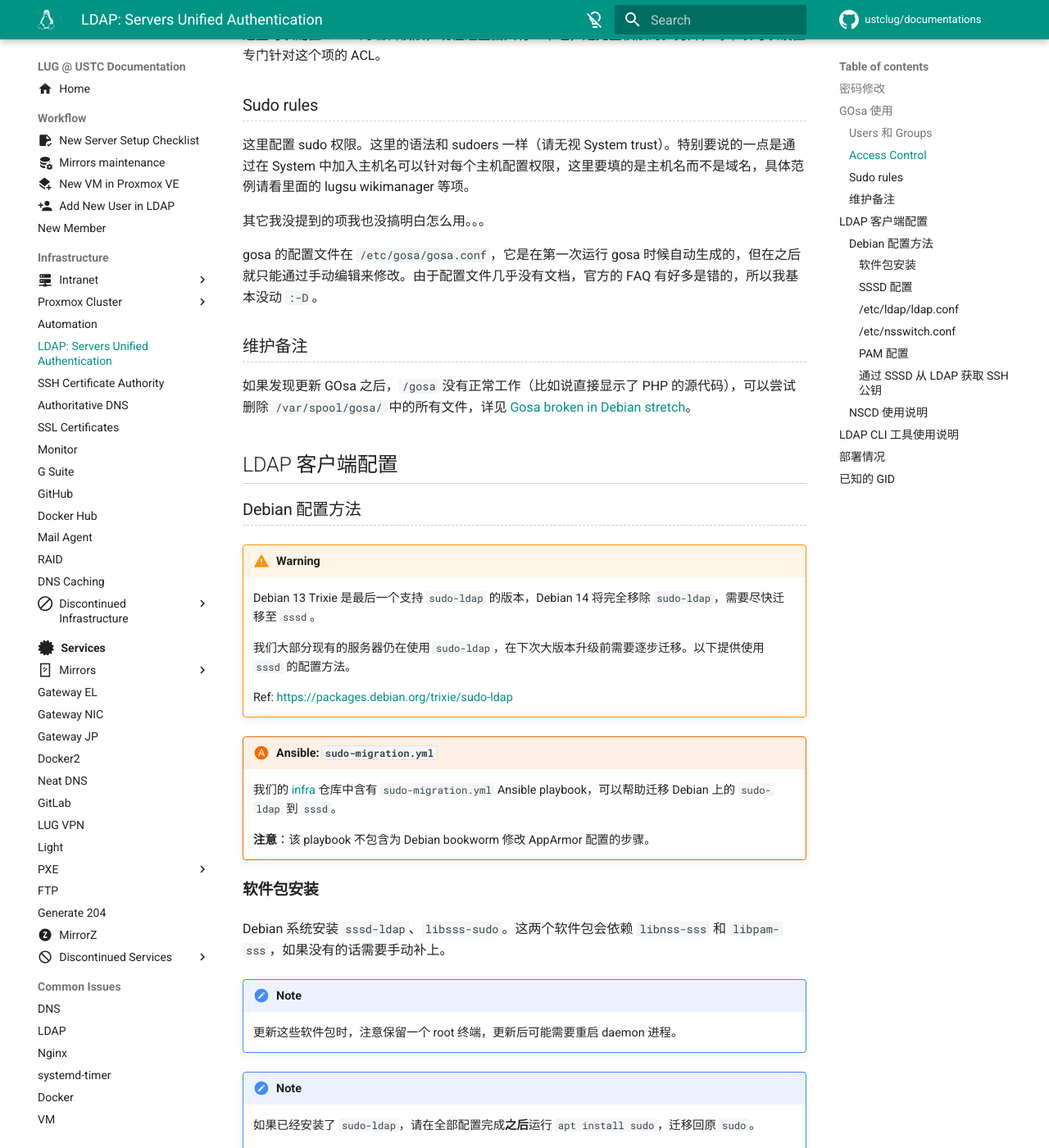
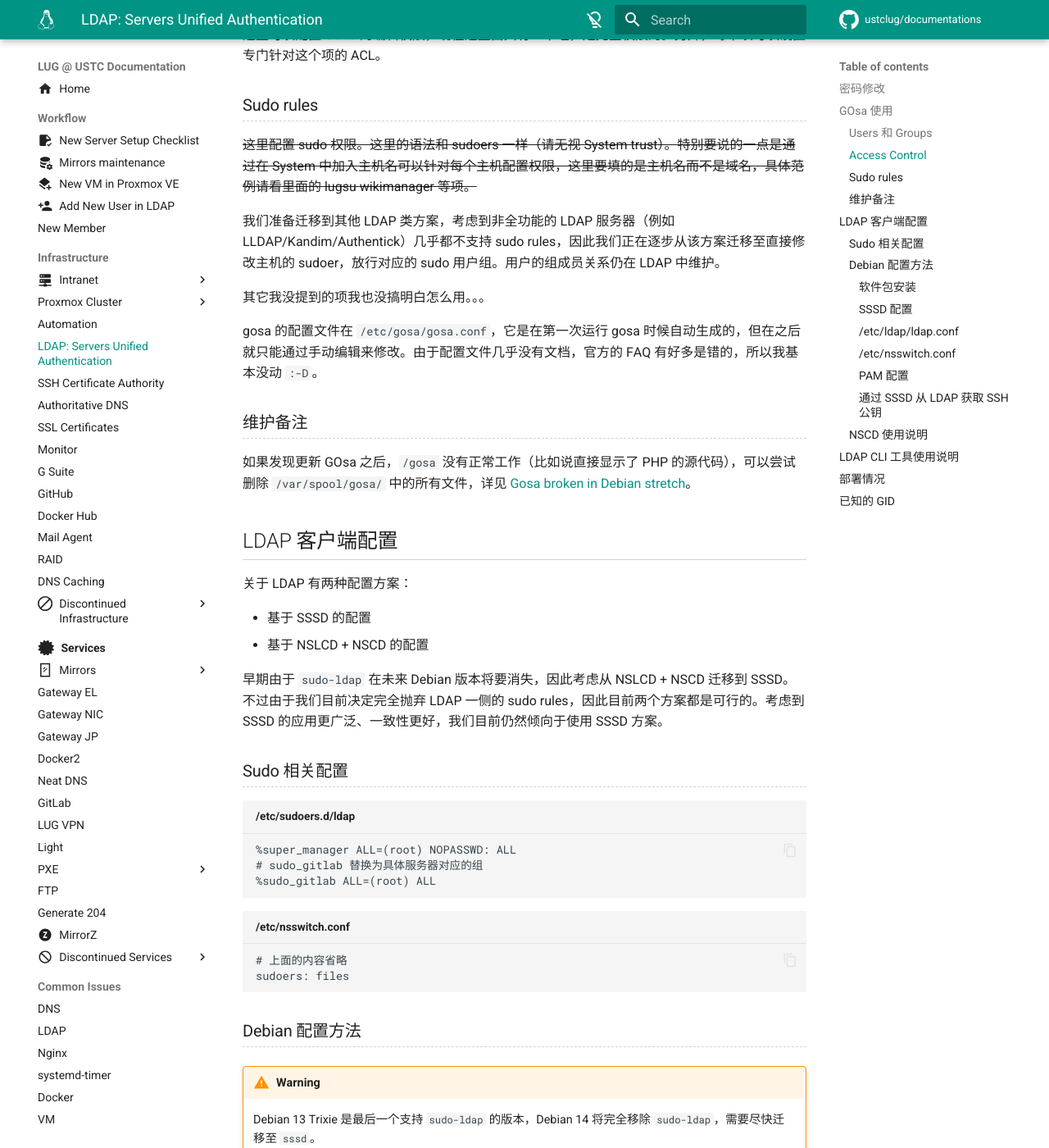
Before and after one commit to ustclug/documentations, an MkDocs documentation site: the page built from docs/infrastructure/ldap.md, in a window 1280 px wide and 1400 px high, scrolled down 1295 px. Shown: the whole window at 82% size. Built offline with MkDocs 1.6.1 and Material for MkDocs 9.7.7, drawn with Linux system fonts in a browser that asks for light colours; comment, search, counter and statistics services are not loaded; some of the changed text lies outside the part shown.

Commit message:
Migrating from sudo rules to sudoers on each machine

````diff
--- a/docs/assets/sssd.conf
+++ b/docs/assets/sssd.conf
@@ -1,8 +1,6 @@
 [sssd]
-services = nss, pam, sudo
+services = nss, pam
 domains = LDAP
-
-[sudo]
 
 [nss]
 
--- a/docs/infrastructure/ldap.md
+++ b/docs/infrastructure/ldap.md
@@ -42,7 +42,9 @@
 
 ### Sudo rules
 
-这里配置 sudo 权限。这里的语法和 sudoers 一样（请无视 System trust）。特别要说的一点是通过在 System 中加入主机名可以针对每个主机配置权限，这里要填的是主机名而不是域名，具体范例请看里面的 lugsu wikimanager 等项。
+~~这里配置 sudo 权限。这里的语法和 sudoers 一样（请无视 System trust）。特别要说的一点是通过在 System 中加入主机名可以针对每个主机配置权限，这里要填的是主机名而不是域名，具体范例请看里面的 lugsu wikimanager 等项。~~
+
+我们准备迁移到其他 LDAP 类方案，考虑到非全功能的 LDAP 服务器（例如 LLDAP/Kandim/Authentick）几乎都不支持 sudo rules，因此我们正在逐步从该方案迁移至直接修改主机的 sudoer，放行对应的 sudo 用户组。用户的组成员关系仍在 LDAP 中维护。
 
 其它我没提到的项我也没搞明白怎么用。。。
 
@@ -54,13 +56,33 @@
 
 ## LDAP 客户端配置
 
+关于 LDAP 有两种配置方案：
+
+- 基于 SSSD 的配置
+- 基于 NSLCD + NSCD 的配置
+
+早期由于 `sudo-ldap` 在未来 Debian 版本将要消失，因此考虑从 NSLCD + NSCD 迁移到 SSSD。不过由于我们目前决定完全抛弃 LDAP 一侧的 sudo rules，因此目前两个方案都是可行的。考虑到 SSSD 的应用更广泛、一致性更好，我们目前仍然倾向于使用 SSSD 方案。
+
+### Sudo 相关配置
+
+```conf title="/etc/sudoers.d/ldap"
+%super_manager ALL=(root) NOPASSWD: ALL
+# sudo_gitlab 替换为具体服务器对应的组
+%sudo_gitlab ALL=(root) ALL
+```
+
+```conf title="/etc/nsswitch.conf"
+# 上面的内容省略
+sudoers: files
+```
+
 ### Debian 配置方法
 
 !!! warning
 
     Debian 13 Trixie 是最后一个支持 `sudo-ldap` 的版本，Debian 14 将完全移除 `sudo-ldap`，需要尽快迁移至 `sssd`。
 
-    我们大部分现有的服务器仍在使用 `sudo-ldap`，在下次大版本升级前需要逐步迁移。以下提供使用 `sssd` 的配置方法。
+    ~~我们大部分现有的服务器仍在使用 `sudo-ldap`，在下次大版本升级前需要逐步迁移~~。以下提供使用 `sssd` 的配置方法。
 
     Ref: <https://packages.debian.org/trixie/sudo-ldap>
 
@@ -72,7 +94,7 @@
 
 #### 软件包安装
 
-Debian 系统安装 `sssd-ldap`、`libsss-sudo`。这两个软件包会依赖 `libnss-sss` 和 `libpam-sss`，如果没有的话需要手动补上。
+Debian 系统安装 `sssd-ldap`、~~`libsss-sudo`~~。这两个软件包会依赖 `libnss-sss` 和 `libpam-sss`，如果没有的话需要手动补上。
 
 !!! note
 
@@ -92,9 +114,9 @@
 
 #### SSSD 配置
 
-由于 `sudo-ldap` 未来被废弃，sudo 的配置通过 sssd 实现，参考 <https://access.redhat.com/site/documentation/en-US/Red_Hat_Enterprise_Linux/6/html/Deployment_Guide/sssd-ldap-sudo.html>。
+由于 `sudo-ldap` 未来被废弃，~~sudo 的配置通过 sssd 实现，参考 <https://access.redhat.com/site/documentation/en-US/Red_Hat_Enterprise_Linux/6/html/Deployment_Guide/sssd-ldap-sudo.html>。~~
 
-创建 `/etc/sssd/sssd.conf` 并**修改权限为 600**。
+创建 `/etc/sssd/sssd.conf` 并**修改权限为 600**。以下的配置移除了 sudo。
 
 ```ini title="/etc/sssd/sssd.conf"
 --8<-- "sssd.conf"
@@ -102,7 +124,7 @@
 
 !!! danger "坑"
 
-    需要加上 `[sudo]`，否则 sudo 配置不会生效，这个配置问题导致了修改前在 gateway-nic 上用户无法使用 sudo。
+    ~~需要加上 `[sudo]`，否则 sudo 配置不会生效，这个配置问题导致了修改前在 gateway-nic 上用户无法使用 sudo。~~
 
 !!! warning "AppArmor (Debian Bookworm)"
 
@@ -140,20 +162,20 @@
 group:          files sss
 shadow:         files sss
 ......
-sudoers:        files sss
+sudoers:        files
 ```
 
-注意每一项后面的 `sss`，如果没有要手动加上。
+注意每一项后面的 `sss`（除了 sudoers），如果没有要手动加上。
 
 ??? note "sudoers: sssd vs sudo-ldap"
 
-    对于使用 sssd 的配置，**注意 `sudoers` 一行需要有 `sss`**，类似于下面这样：
+    ~~对于使用 sssd 的配置，**注意 `sudoers` 一行需要有 `sss`**，类似于下面这样：~~
 
     ```yaml
     sudoers: files sss
     ```
 
-    而如果使用传统的 `sudo-ldap`，那么 `sudoers` 一行应该类似于这样：
+    ~~而如果使用传统的 `sudo-ldap`，那么 `sudoers` 一行应该类似于这样：~~
 
     ```yaml
     sudoers:        ldap [SUCCESS=return] files
````
Also changed, not shown: other parts of docs/infrastructure/ldap.md (+0 -1 lines).
